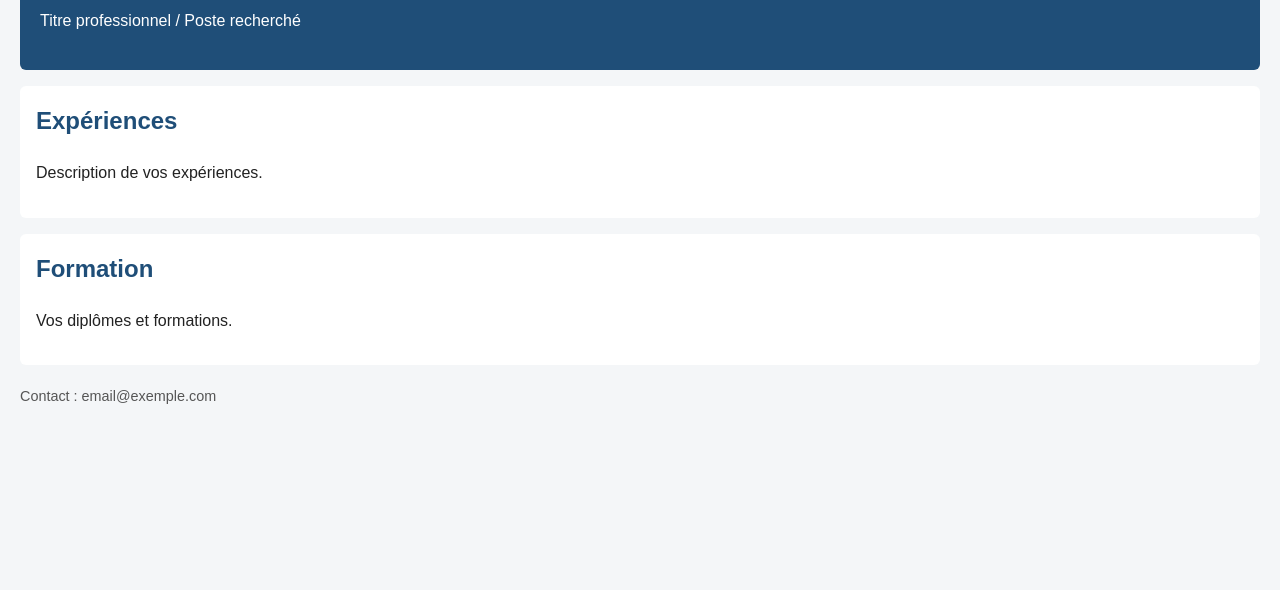
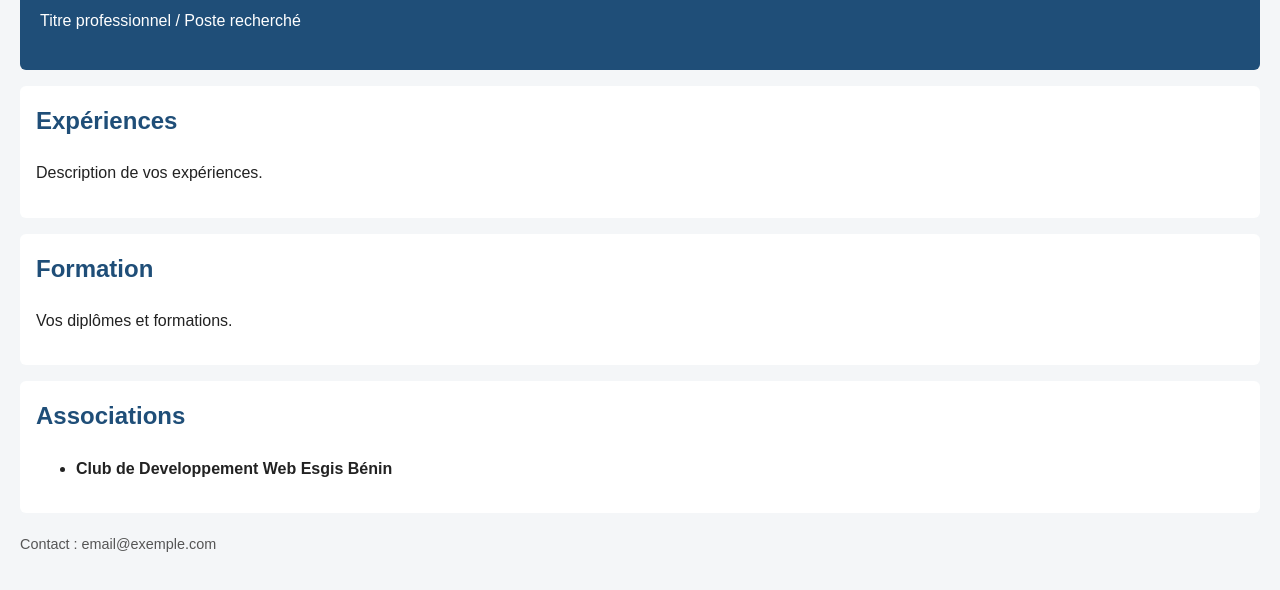
Before and after one commit to Angela-Gbedan/git-mon-cv, a plain HTML site: page index.html in a window 1280 px wide. Shown: the part 126-716 px from the top of the page. Drawn offline with Linux system fonts and the light colour scheme.

Commit message:
mise en place de la section associations

```diff
--- a/index.html
+++ b/index.html
@@ -23,6 +23,14 @@
       <p>Vos diplômes et formations.</p>
     </section>
   </main>
+    <section id="associations">
+      <h2>Associations</h2>
+         <ul>
+             <li>
+               <strong>Club de Developpement Web Esgis Bénin</strong>
+             </li>
+         </ul>
+</section>
 
   <footer>
     <p>Contact : email@exemple.com</p>
```
